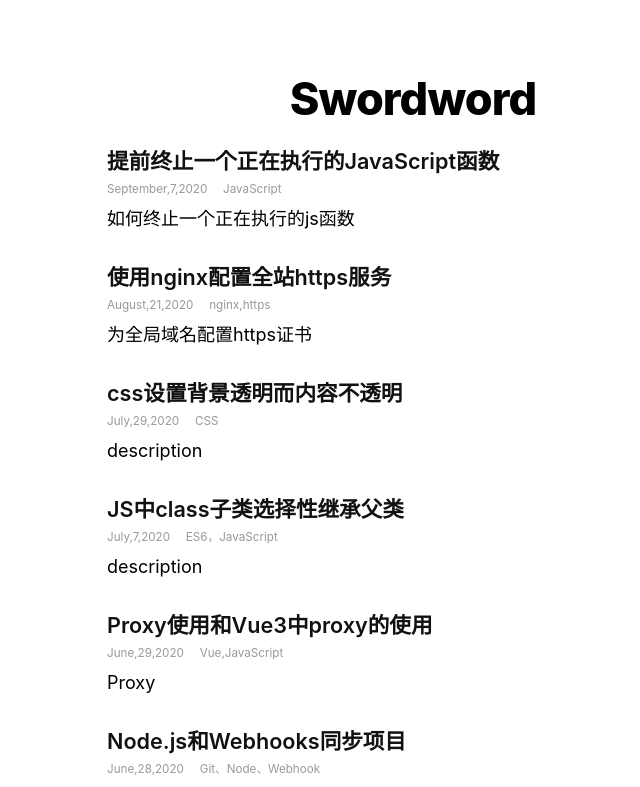
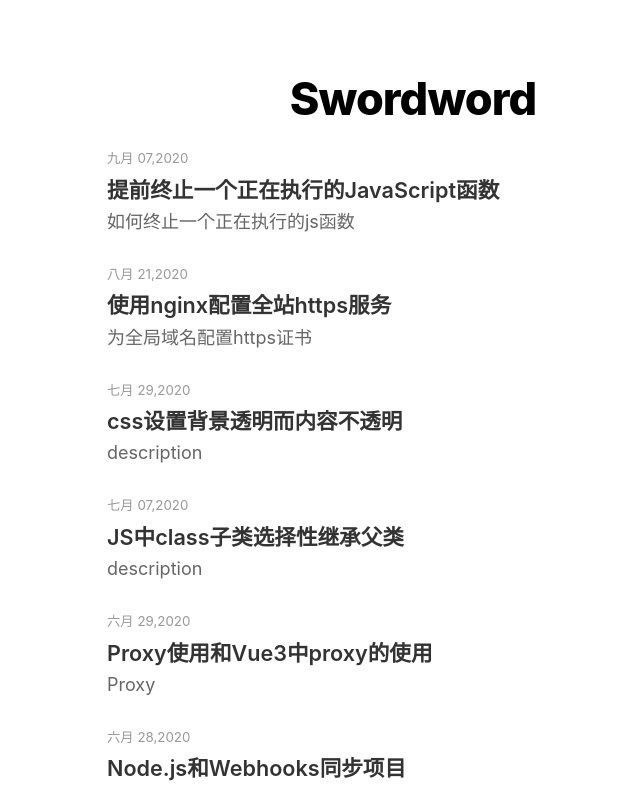
Before and after one commit to Swordword/swordword.github.io, a Next.js app: page / in a window 1280 px wide. Shown: the top 787 px of the page, without its empty margins (227-867 px from the left). Built offline with nearby package versions, Linux system fonts and the light colour scheme.

Commit message:
日期中文化

```diff
--- a/components/Date.tsx
+++ b/components/Date.tsx
@@ -1,7 +1,12 @@
 import { format, parseISO } from "date-fns";
-export default function Date({ dateString }:{ dateString: string }) {
+import deLocale from "date-fns/locale/zh-CN";
+export default function Date({ dateString }: { dateString: string }) {
   console.log("dateString", dateString);
   if (!dateString) return <span>no time </span>;
   const date = parseISO(dateString);
-  return <time dateTime={dateString}>{format(date, "LLLL,d,yyyy")}</time>;
+  return (
+    <time dateTime={dateString}>
+      {format(date, "LLLL dd,yyyy", { locale: deLocale })}
+    </time>
+  );
 }
--- a/pages/index.tsx
+++ b/pages/index.tsx
@@ -28,16 +28,18 @@
         <ul className={utilStyles.list}>
           {allPostsData.map(({ id, date, title, description, tag }) => (
             <li className={utilStyles.listItem} key={id}>
-              <Link href={`/posts/${id}`}>
-                <a>{title}</a>
-              </Link>
               <div className={utilStyles.lightText}>
                 <small>
                   <Date dateString={date} />
                 </small>
-                &nbsp;&nbsp;&nbsp;&nbsp;
+              </div>
+
+              <Link href={`/posts/${id}`}>
+                <a>{title}</a>
+              </Link>
+              {/* <div className={utilStyles.lightText}>
                 <small>{tag}</small>
-              </div>
+              </div> */}
 
               <div className={utilStyles.headingBs}>{description}</div>
             </li>
--- a/styles/global.css
+++ b/styles/global.css
@@ -13,7 +13,7 @@
 }
 
 a {
-  color: #111;
+  color: #333;
   font-weight: 600;
   text-decoration: none;
 }
--- a/styles/utils.module.css
+++ b/styles/utils.module.css
@@ -25,8 +25,9 @@
   line-height: 1.5;
 }
 .headingBs{
+  color: #666;
   font-size: 1rem;
-  line-height: 2.2;
+  line-height: 1.8;
 }
 
 .borderCircle {
@@ -53,5 +54,6 @@
 
 .lightText {
   color: #999;
-  font-size: 14px;
+  font-size: 16px;
+  margin-bottom: 0.25rem;
 }
```
Also changed, not shown: posts/css设置背景透明而内容不透明.md (line endings or trailing spaces).
